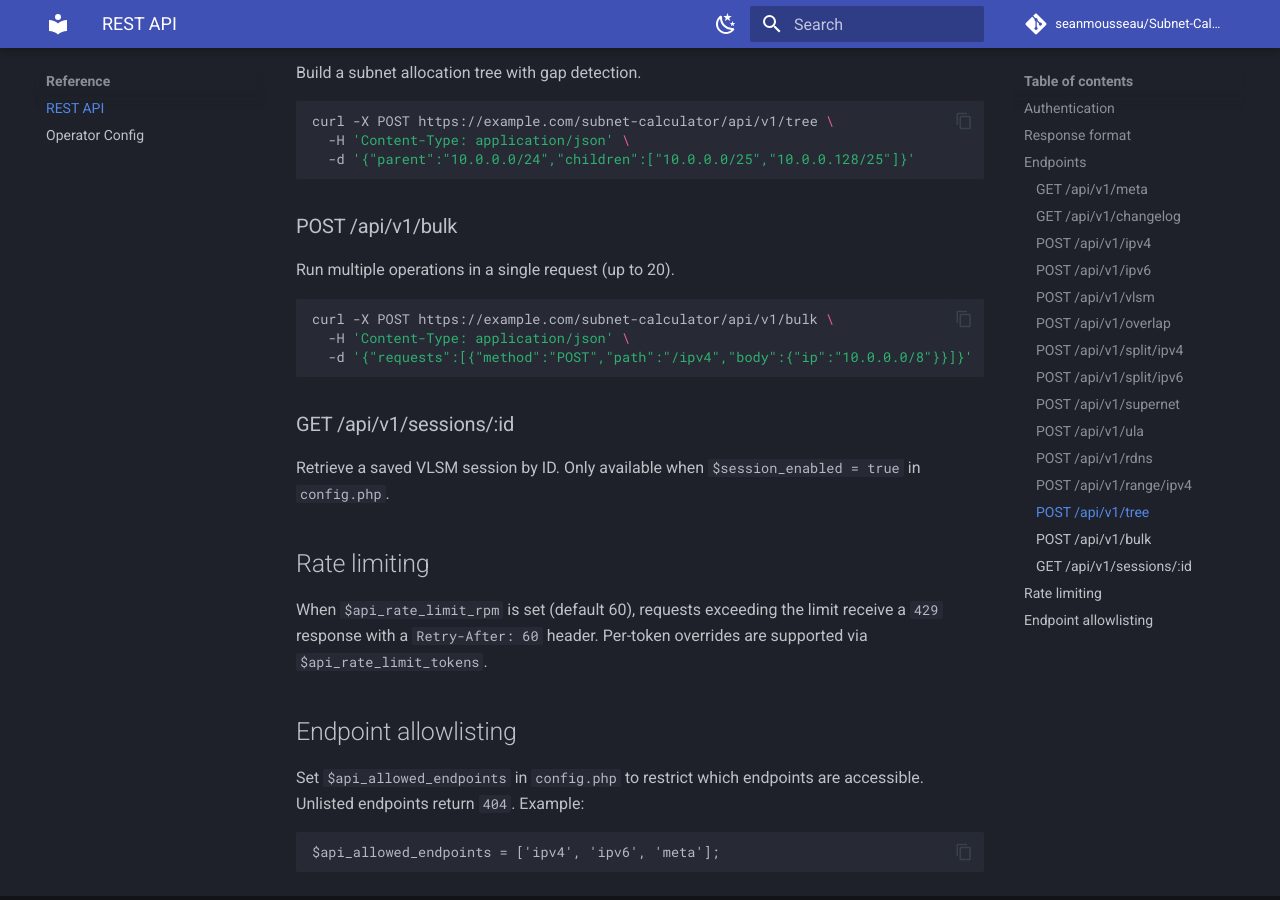
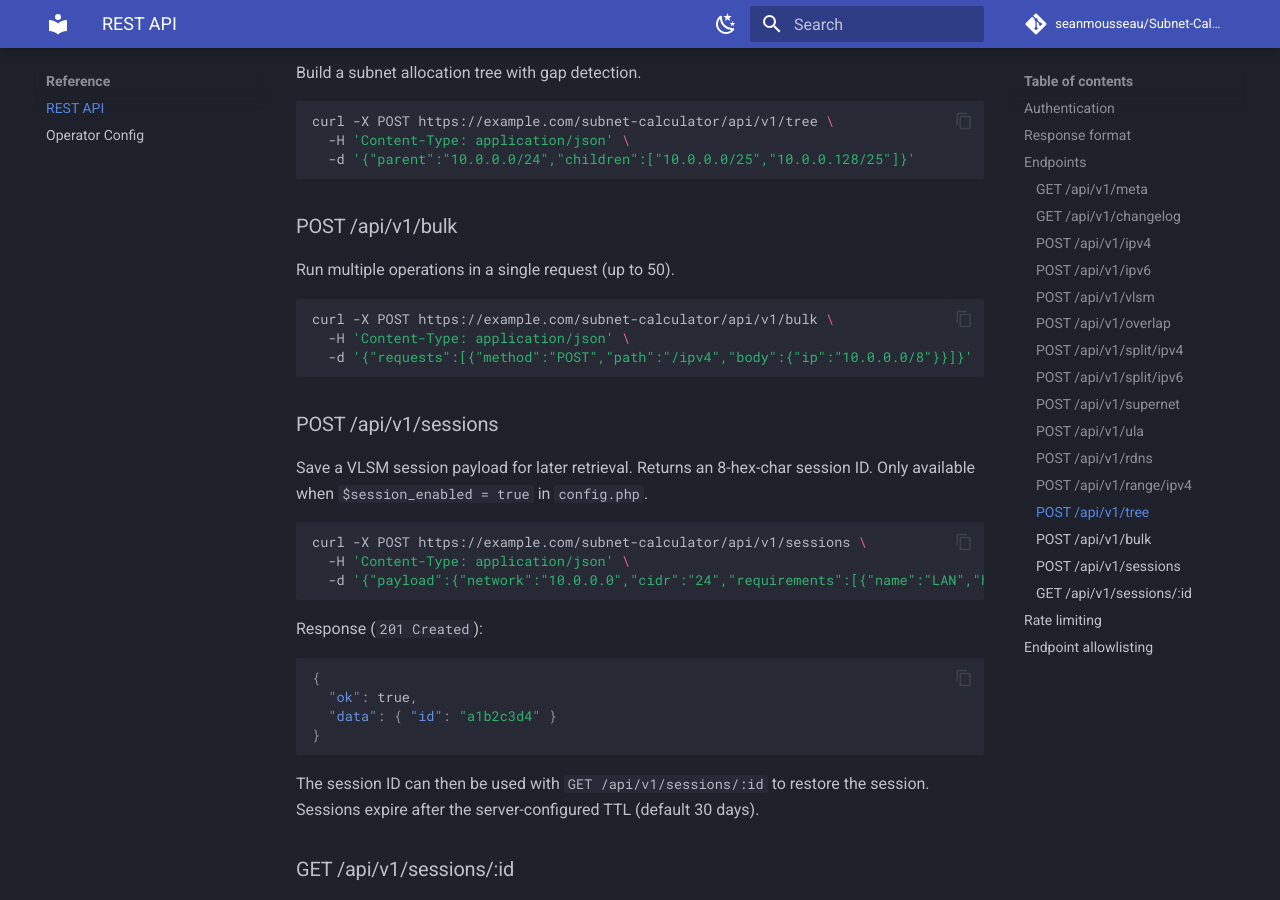
Before and after one commit to seanmousseau/Subnet-Calculator, an MkDocs documentation site: the page built from docs/api.md, in a window 1280 px wide and 900 px high, scrolled down 3250 px. Built offline with MkDocs 1.6.1 and Material for MkDocs 9.7.7, drawn with Linux system fonts in a browser that asks for light colours; comment, search, counter and statistics services are not loaded.

Commit message:
docs: fix bulk limit (20→50), add POST /api/v1/sessions endpoint to api.md

````diff
--- a/docs/api.md
+++ b/docs/api.md
@@ -159,13 +159,34 @@ curl -X POST https://example.com/subnet-calculator/api/v1/tree \
 
 ### POST /api/v1/bulk
 
-Run multiple operations in a single request (up to 20).
+Run multiple operations in a single request (up to 50).
 
 ```bash
 curl -X POST https://example.com/subnet-calculator/api/v1/bulk \
   -H 'Content-Type: application/json' \
   -d '{"requests":[{"method":"POST","path":"/ipv4","body":{"ip":"10.0.0.0/8"}}]}'
 ```
+
+### POST /api/v1/sessions
+
+Save a VLSM session payload for later retrieval. Returns an 8-hex-char session ID. Only available when `$session_enabled = true` in `config.php`.
+
+```bash
+curl -X POST https://example.com/subnet-calculator/api/v1/sessions \
+  -H 'Content-Type: application/json' \
+  -d '{"payload":{"network":"10.0.0.0","cidr":"24","requirements":[{"name":"LAN","hosts":50}]}}'
+```
+
+Response (`201 Created`):
+
+```json
+{
+  "ok": true,
+  "data": { "id": "a1b2c3d4" }
+}
+```
+
+The session ID can then be used with `GET /api/v1/sessions/:id` to restore the session. Sessions expire after the server-configured TTL (default 30 days).
 
 ### GET /api/v1/sessions/:id
 
````
